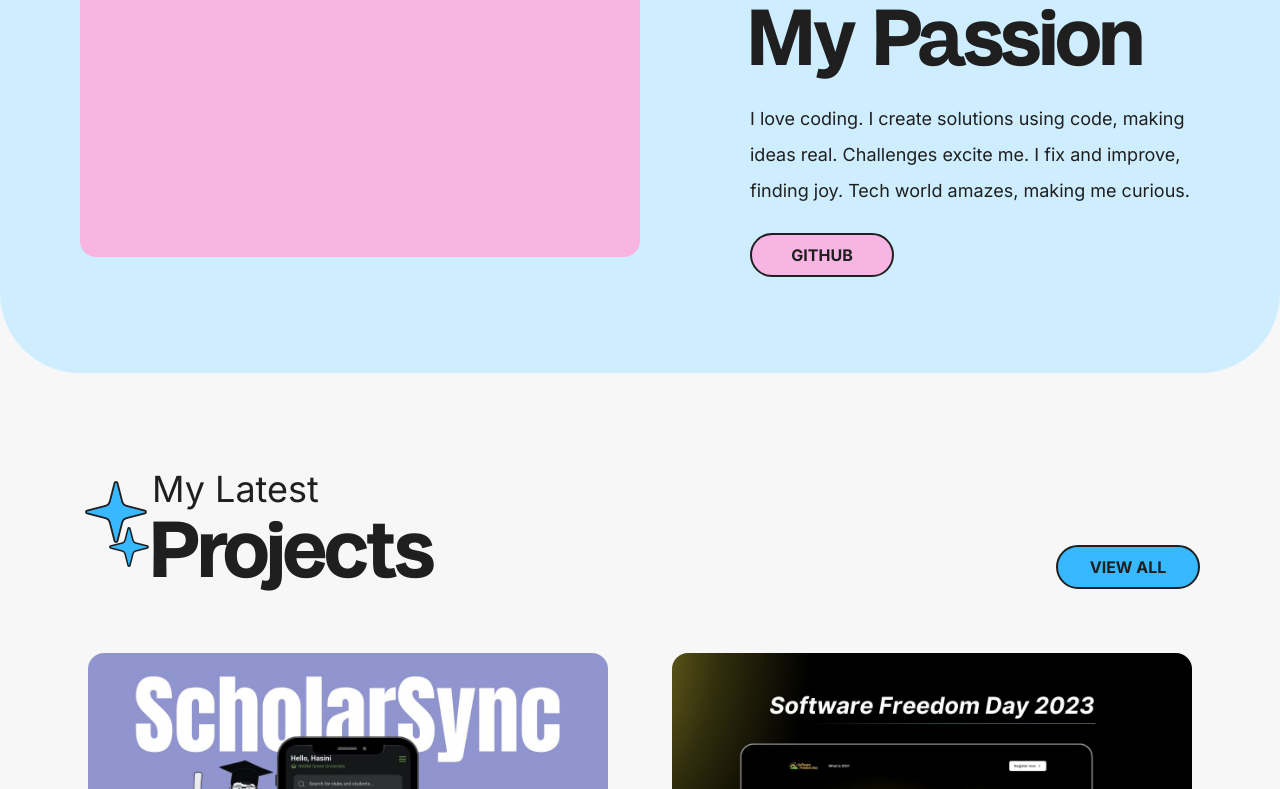
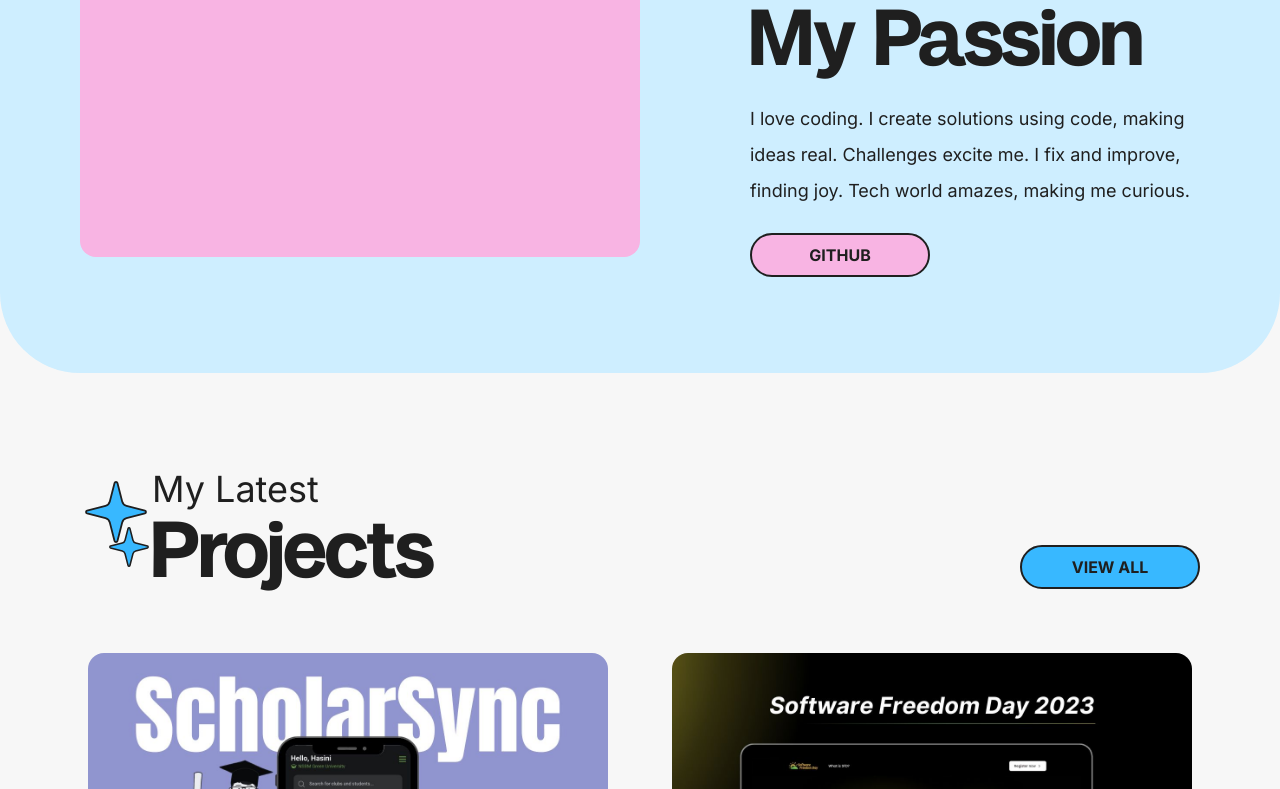
Before and after one commit to MAGHPMallawaarachchi/punsala-portfolio, a Next.js app: page / in a window 1280 px wide. Shown: the part 1598-2387 px from the top of the page. Built offline with nearby package versions, Linux system fonts and the light colour scheme.

Commit message:
Add Button component to About, MyPassion, and Projects components

```diff
--- a/components/About.tsx
+++ b/components/About.tsx
@@ -1,6 +1,7 @@
 import React from 'react'
 import Image from 'next/image'
 import Container from './Container'
+import Button from './Button'
 
 const About = () => {
   return (
@@ -12,7 +13,7 @@ const About = () => {
                 <h1 className='dark:text-light text-dark sm:text-[80px] text-[60px] sm:tracking-[4px] tracking-[3px] leading-none'>Punsala</h1>
               </div>
               <p className='paragraph'>I'm a Software Engineering student at NSBM Green University, with a strong interest in full-stack development. I am eager to learn and grow as a software engineer, and I am excited to contribute my skills and knowledge to a team that is developing innovative and impactful software products.</p>
-              <button className='button-text button bg-green xsm:w-36 w-28 py-2'>LinkedIn</button>
+              <Button text='linkedin' color='#41C177' link='https://www.linkedin.com/in/punsala/'></Button>
           </div>
 
           <div className='lg:w-[450px] w-full aspect-square rounded-2xl'>
--- a/components/Button.tsx
+++ b/components/Button.tsx
@@ -1,9 +1,27 @@
-import React from 'react'
+import Link from 'next/link';
+import React from 'react';
 
-const Button = () => {
+type Props = {
+  text: string;
+  color: string;
+  link: string;
+};
+
+const Button = ({ text, color, link }: Props) => {
+  const buttonStyle = {
+    backgroundColor: color,
+  };
+
   return (
-    <div>Button</div>
-  )
-}
+    <Link href={link}>
+      <button
+        className="uppercase text-dark sm:text-base text-sm font-bold leading-none border-2 border-dark rounded-full sm:w-[180px] w-[120px] py-2"
+        style={buttonStyle}
+      >
+        {text}
+      </button>
+    </Link>
+  );
+};
 
-export default Button
+export default Button;
--- a/components/MyPassion.tsx
+++ b/components/MyPassion.tsx
@@ -1,5 +1,6 @@
 import React from 'react'
 import Container from './Container'
+import Button from './Button'
 
 const MyPassion = () => {
   return (
@@ -15,8 +16,7 @@ const MyPassion = () => {
             </div>
 
             <p className='paragraph'>I love coding. I create solutions using code, making ideas real. Challenges excite me. I fix and improve, finding joy. Tech world amazes, making me curious.</p>
-            <button className='button-text button bg-pink xsm:w-36 w-28 py-2'>Github</button>
-
+            <Button text='github' color='#F8B4E3' link='https://github.com/MAGHPMallawaarachchi'></Button>
           </div>
 
         </div>
--- a/components/Projects.tsx
+++ b/components/Projects.tsx
@@ -6,6 +6,7 @@ import { ProjectData } from '@/constants'
 import Container from './Container'
 import Link from 'next/link'
 import { LuSparkle } from "react-icons/lu";
+import Button from './Button'
 
 const Projects = () => {
   return (
@@ -34,9 +35,7 @@ const Projects = () => {
           </div>
 
           <div className='sm:flex hidden'>
-            <Link href='/projects'>
-              <button className='button-text button bg-blue xsm:w-36 w-28 py-2'>View All</button>
-            </Link>
+          <Button text='view all' color='#38B8FF' link='/projects'></Button>
           </div>
 
         </div>
@@ -55,9 +54,7 @@ const Projects = () => {
         </div>
 
         <div className='sm:hidden flex'>
-          <Link href='/projects'>
-            <button className='button-text button bg-blue xsm:w-36 w-28 py-2'>View All</button>
-          </Link>
+        <Button text='view all' color='#38B8FF' link='/projects'></Button>
         </div>
 
       </section>
```
